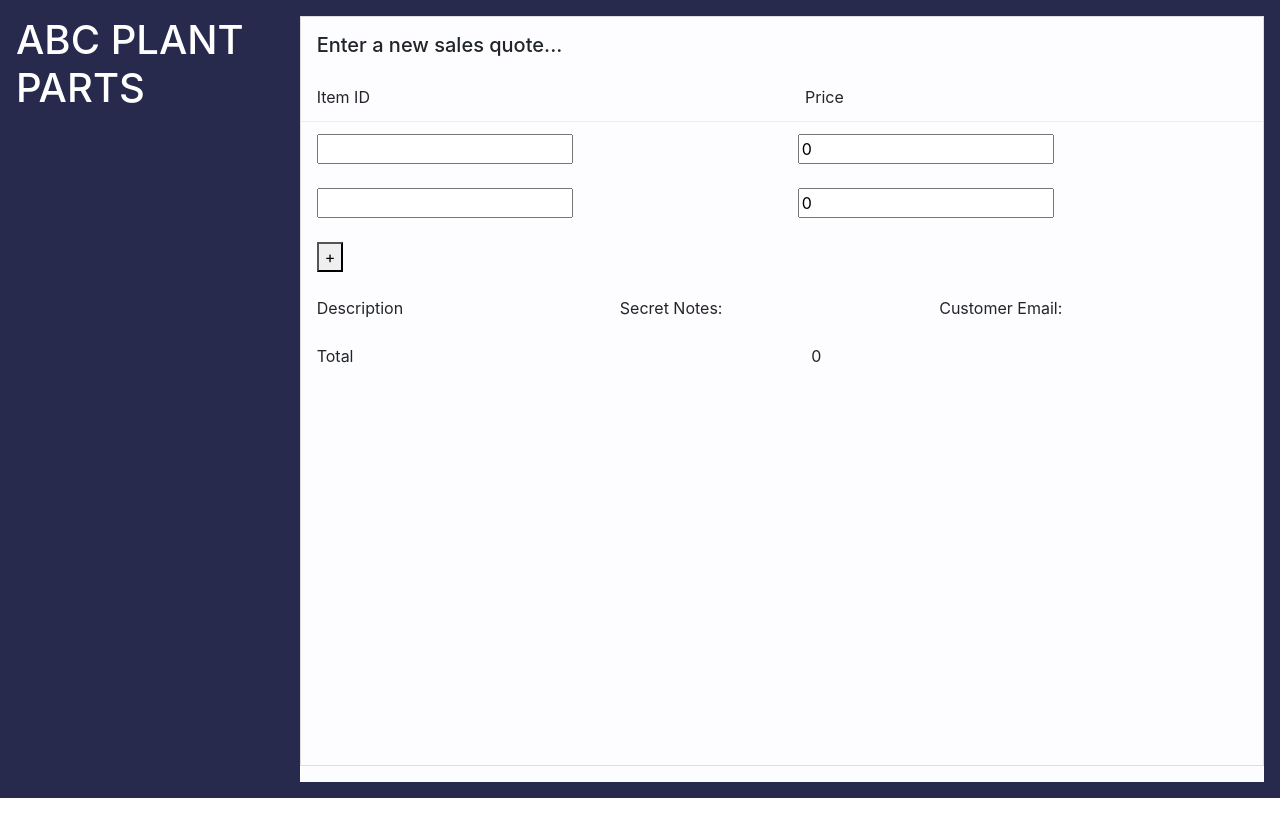
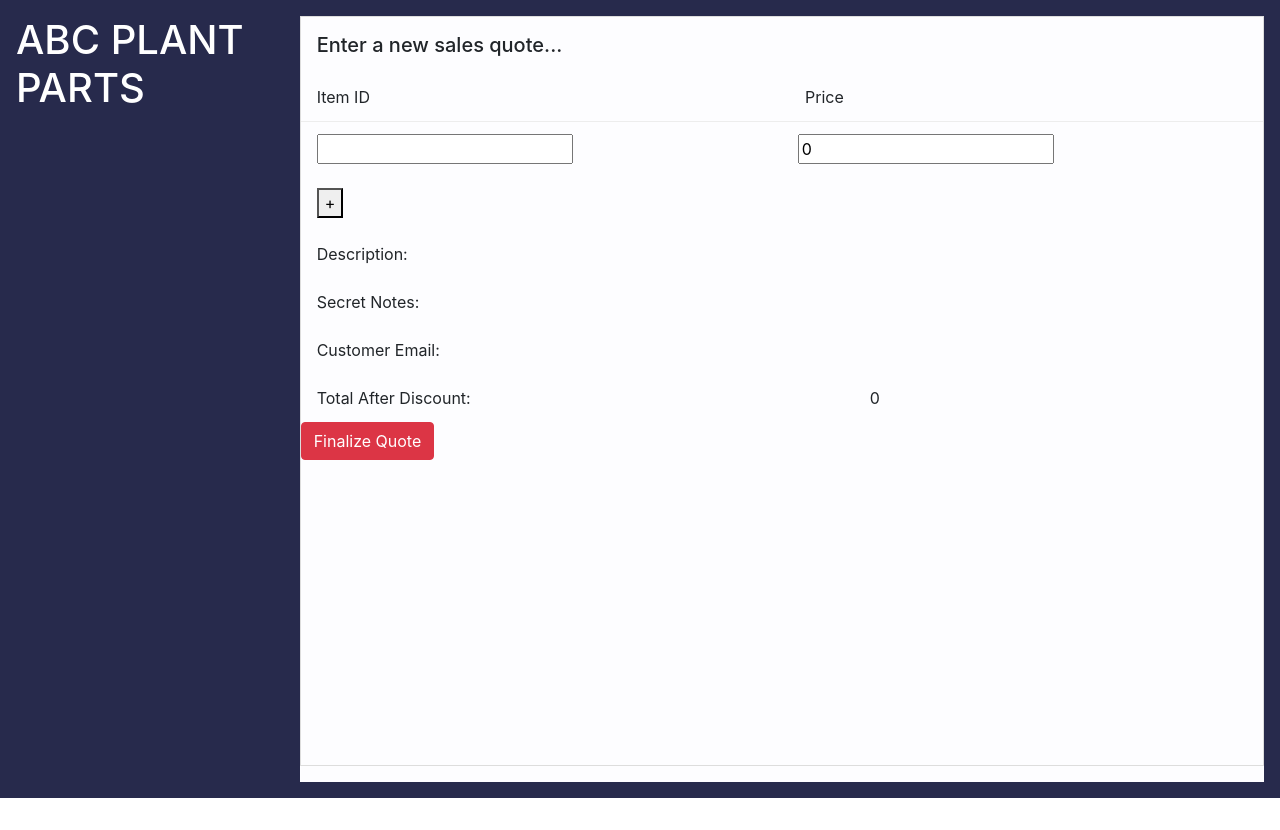
Before and after one commit to jennyepaul/quote-system, a React (Create React App) app in the folder front-end/: page /Page1 in a window 1280 px wide. Built offline with nearby package versions, Linux system fonts and the light colour scheme.

Commit message:
addition of FINALIZE BUTTON, as well as adjusting descriptions, secret notes, email placement

```diff
--- a/front-end/src/Page1.js
+++ b/front-end/src/Page1.js
@@ -12,5 +12,4 @@ function App() {
     </div>
   );
 }
-
 export default App;
--- a/front-end/src/quote-table.js
+++ b/front-end/src/quote-table.js
@@ -1,20 +1,29 @@
 import React, { useState } from "react";
 
-import "./Page1.css"
+import "./Page1.css";
+import {
+  Button,
+  FormGroup,
+  FormControl,
+  FormLabel,
+  Form,
+} from "react-bootstrap";
 
 const _defaultCosts = [
-  {
-    name: " ",
-    price: 0
-  },
   {
     name: " ",
     price: 0
   }
 ];
 
+const _defaultDescription = {
+  description: " "
+}
+
 const QuoteTable = () => {
   const [costs, setCosts] = useState(_defaultCosts);
+
+  const[descript, setDescript] = useState(_defaultDescription);
 
   const handleCostsChange = event => {
     const _tempCosts = [...costs];
@@ -22,7 +31,6 @@ const QuoteTable = () => {
 
     setCosts(_tempCosts);
   };
-
   const addNewCost = () => {
     setCosts(prevCosts => [...prevCosts, { name: "", price: 0 }]);
   };
@@ -77,11 +85,15 @@ const QuoteTable = () => {
           </div>
           <div className="table-row">
             <div className="table-data">
-              <div>Description</div>
+              <div>Description:</div>
             </div>
+          </div>
+          <div className="table-row">
             <div className="table-data">
               <div>Secret Notes:</div>
             </div>
+          </div>
+          <div className="table-row">
             <div className="table-data">
               <div>Customer Email:</div>
             </div>
@@ -90,7 +102,7 @@ const QuoteTable = () => {
         <div className="table-footer">
           <div className="table-row">
             <div className="table-data">
-              <div>Total</div>
+              <div>Total After Discount:</div>
             </div>
             <div className="table-data">
               <div>{getTotalCosts()}</div>
@@ -98,8 +110,13 @@ const QuoteTable = () => {
           </div>
         </div>
       </div>
+      <div className="table=row">
+        <div align="centered">
+          <Button variant="danger">Finalize Quote</Button>
+        </div>
+      </div>
     </div>
-  );
+    );
 };
 
 export default QuoteTable;
```
